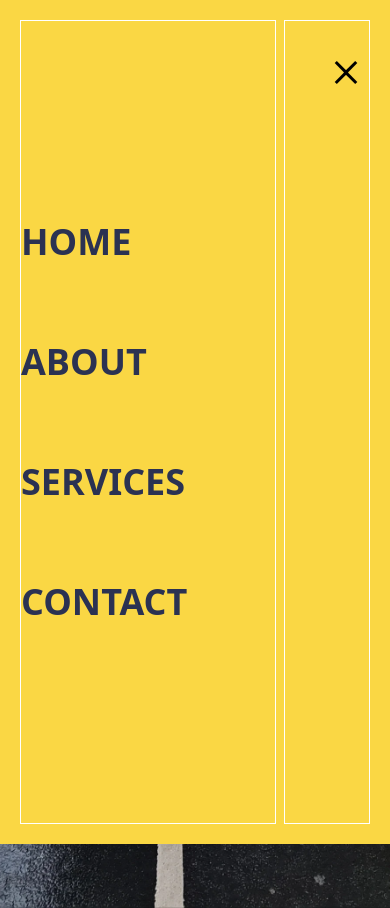
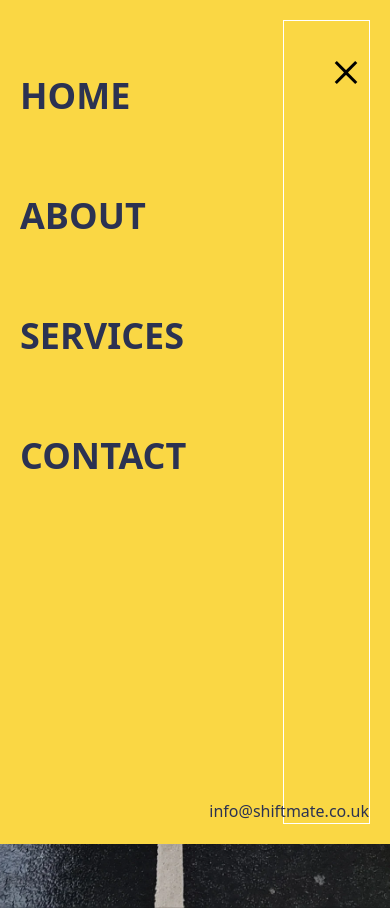
Before and after one commit to JBlackburn94/shift-mate, a Next.js app: page / in a window 390 px wide. Both pictures are taken after a click on the button 346 px from the left and 72 px from the top of the page. Built offline with nearby package versions, Linux system fonts and the light colour scheme.

Commit message:
adds react-icons package

```diff
--- a/app/components/Nav.tsx
+++ b/app/components/Nav.tsx
@@ -87,17 +87,17 @@ export default function Nav() {
       </div>
       {open && (
         <motion.div
-          initial={{ x: "-100" }}
-          animate={{ x: 0 }}
-          transition={{ type: "spring", bounce: 0, duration: 0.5 }}
+          initial={{ opacity: 0 }}
+          animate={{ opacity: 1 }}
+          transition={{ type: "spring", bounce: 0, duration: 0.2 }}
           className="bg-sm-yellow text-sm-blue h-screen w-full absolute top-0 left-0 p-5 gap-2 flex justify-between items-center overflow-hidden"
         >
-          <div className="border border-white h-full w-[75%] flex flex-col justify-center items-start gap-20">
+          <div className="h-full w-[75%] flex flex-col justify-start items-start gap-20 pt-14">
             {links.map((link) => (
               <motion.span
-                initial={{ x: "100", opacity: 0 }}
-                animate={{ x: 0, opacity: 1 }}
-                transition={{ staggerChildren: 1 }}
+                initial={{ opacity: 0 }}
+                animate={{ opacity: 1 }}
+                transition={{ staggerChildren: 1, delay: 0.2 }}
               >
                 <Link
                   href={link.link}
@@ -109,7 +109,9 @@ export default function Nav() {
               </motion.span>
             ))}
           </div>
-          <div className="border border-white h-full w-[25%]"></div>
+          <div className="border border-white flex flex-col justify-end items-end h-full w-[25%]">
+            <p>info@shiftmate.co.uk</p>
+          </div>
         </motion.div>
       )}
     </motion.nav>
--- a/package.json
+++ b/package.json
@@ -15,7 +15,8 @@
     "next": "14.2.13",
     "nodemailer": "^6.9.15",
     "react": "^18",
-    "react-dom": "^18"
+    "react-dom": "^18",
+    "react-icons": "^5.3.0"
   },
   "devDependencies": {
     "@types/node": "^20",
```
Also changed, not shown: 1 other file (tests, documents, lock files or other folders).
